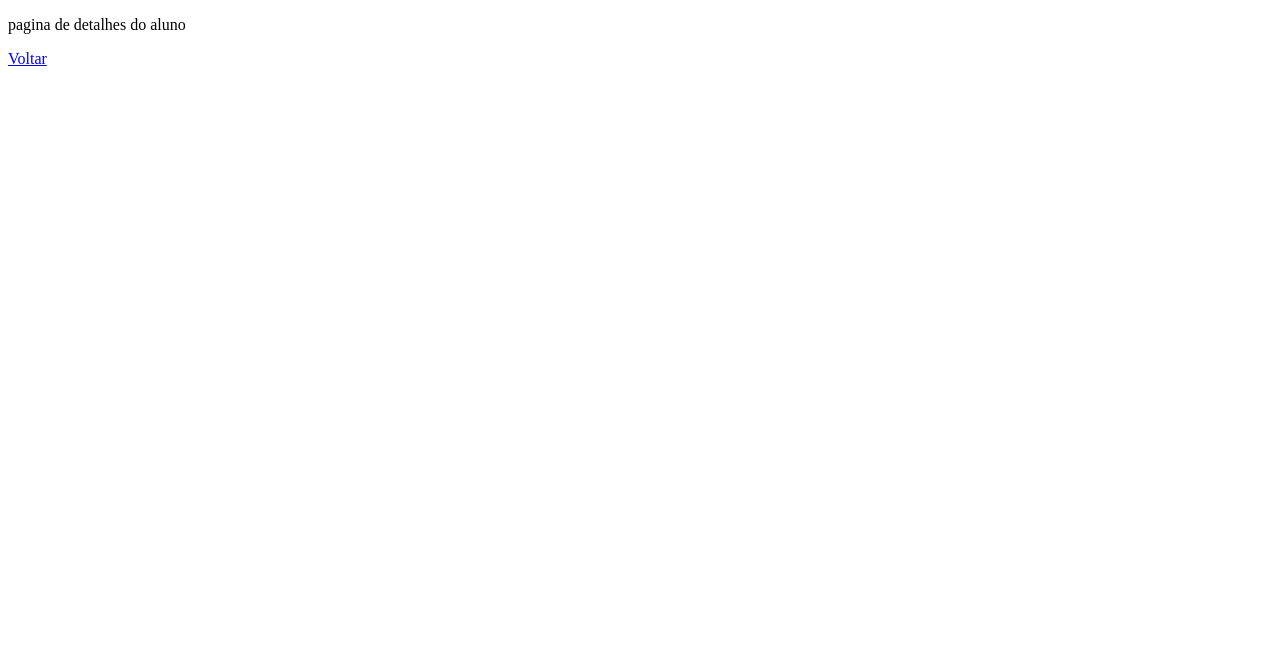
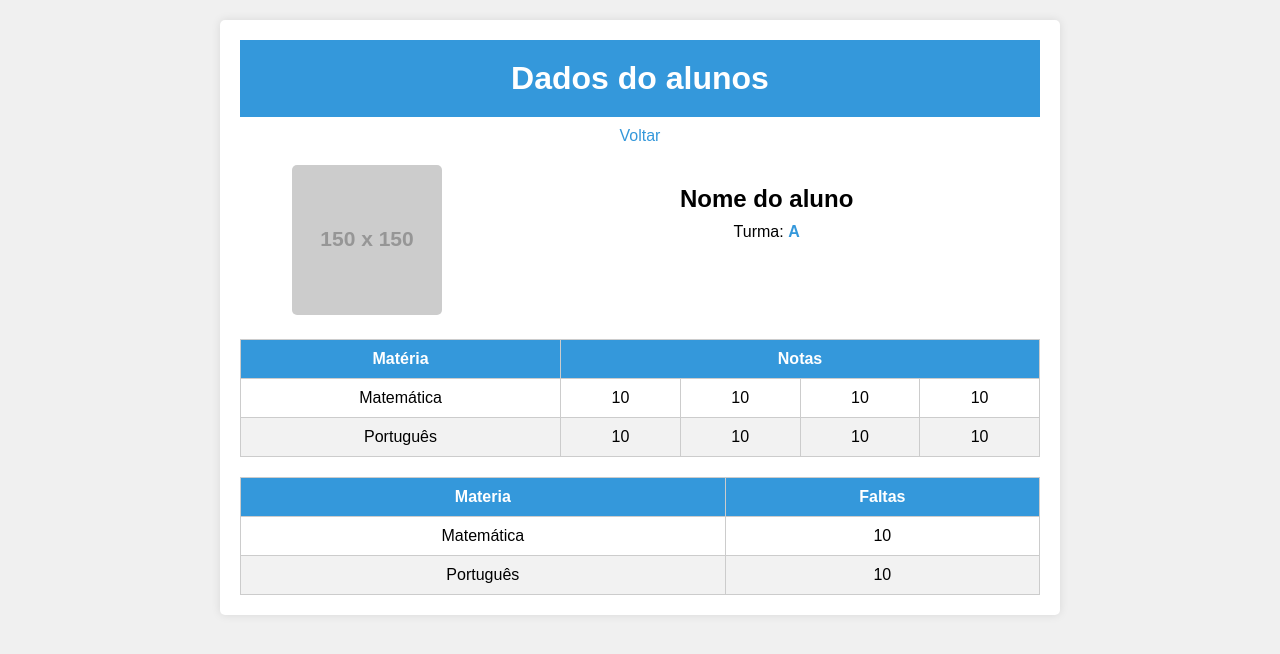
Before and after one commit to raphaelratuczne/curso-html-css-js, a website: page 12 parametros url/details.html in a window 1280 px wide. Drawn offline with Linux system fonts and the light colour scheme; placeholder pictures from the web are drawn by us.

Commit message:
detalhes parametros

```diff
--- a/12 parametros url/details.html
+++ b/12 parametros url/details.html
@@ -6,11 +6,60 @@
   <meta name="viewport" content="width=device-width, initial-scale=1.0">
   <title>Detalhes do aluno</title>
   <script src="dist/details.js" type="module"></script>
+  <link rel="stylesheet" href="css/styles.css">
 </head>
 
 <body>
-  <p>pagina de detalhes do aluno</p>
-  <a href="index.html">Voltar</a>
+  <div class="container">
+    <h1>Dados do alunos</h1>
+    <a class="voltar" href="index.html">Voltar</a>
+    <div class="detalhes">
+      <div class="foto">
+        <img src="https://via.placeholder.com/150" alt="Foto do aluno">
+      </div>
+      <div class="informacoes">
+        <h2 id="nome">Nome do aluno</h2>
+        <p id="turma">Turma: <span>A</span></p>
+      </div>
+    </div>
+    <table>
+      <tr>
+        <th>Matéria</th>
+        <th colspan="5">Notas</th>
+      </tr>
+      <tbody id="notas">
+        <tr>
+          <td>Matemática</td>
+          <td>10</td>
+          <td>10</td>
+          <td>10</td>
+          <td>10</td>
+        </tr>
+        <tr>
+          <td>Português</td>
+          <td>10</td>
+          <td>10</td>
+          <td>10</td>
+          <td>10</td>
+        </tr>
+      </tbody>
+    </table>
+    <table>
+      <tr>
+        <th>Materia</th>
+        <th>Faltas</th>
+      </tr>
+      <tbody id="faltas">
+        <tr>
+          <td>Matemática</td>
+          <td>10</td>
+        </tr>
+        <tr>
+          <td>Português</td>
+          <td>10</td>
+        </tr>
+      </tbody>
+    </table>
 </body>
 
 </html>
--- a/12 parametros url/sass/main.scss
+++ b/12 parametros url/sass/main.scss
@@ -110,4 +110,70 @@ body {
       color: #3498db;
     }
   }
+
+  // Estilo para o link "Voltar"
+  .voltar {
+    color: #3498db;
+    text-decoration: none;
+    margin-top: 10px;
+    display: inline-block;
+  }
+
+  // Estilo para o contêiner de detalhes
+  .detalhes {
+    display: flex;
+    margin-top: 20px;
+
+    // Estilo para o contêiner de foto
+    .foto {
+      flex: 1;
+
+      img {
+        max-width: 100%;
+        border-radius: 5px;
+      }
+    }
+
+    // Estilo para o contêiner de informações
+    .informacoes {
+      flex: 2;
+      padding: 0 20px;
+
+      h2 {
+        font-size: 24px;
+        margin-bottom: 10px;
+      }
+
+      p {
+        margin: 0;
+
+        span {
+          font-weight: bold;
+          color: #3498db;
+        }
+      }
+    }
+  }
+  // Estilo para as tabelas
+  table {
+    width: 100%;
+    margin-top: 20px;
+    border-collapse: collapse;
+
+    th,
+    td {
+      border: 1px solid #ccc;
+      padding: 10px;
+      text-align: center;
+    }
+
+    th {
+      background-color: #3498db;
+      color: #fff;
+    }
+
+    tr:nth-child(even) {
+      background-color: #f2f2f2;
+    }
+  }
 }
--- a/12 parametros url/src/details.ts
+++ b/12 parametros url/src/details.ts
@@ -1,3 +1,5 @@
+import { IAluno, ITurma } from "./types";
+
 console.log("href", window.location.href);
 console.log("protocol", window.location.protocol);
 console.log("host", window.location.host);
@@ -8,22 +10,6 @@ console.log("search", window.location.search);
 
 //! console.log("href", window.location.href.split("?")[1].split("&"));
 
-const values = window.location.search;
-const searchParams = new URLSearchParams(values);
-
-if (searchParams.has("id")) {
-  console.log("id", searchParams.get("id"));
-  const id = parseInt(searchParams.get("id")!);
-  getStudent(id);
-}
-
-async function getStudent(id: number) {
-  const resp = await fetch(`http://localhost:3500/lista-alunos/${id}`);
-  console.log("resp", resp);
-
-  const data = await resp.json();
-  console.log("data", data);
-}
 // if (searchParams.has("name")) {
 //   console.log("name", searchParams.get("name"));
 // }
@@ -31,12 +17,81 @@ async function getStudent(id: number) {
 //   console.log("class", searchParams.get("class"));
 // }
 
-//* crie a pagina de detalhes do aluno conforme o exemplo
-//* a pagina de detalhes do aluno deve carregar o id do aluno da url,
-//* consultar os detalhes desse aluno e exibir na tela
-//* crie um tratamento de erros para caso alguem coloque manualmente
-//* na url um id que não existe
-//? dica: use try catch ou verifique no "resp" se o status é 200 ou outro numero
+let listaTurmas: ITurma[] = [];
+let listaMaterias: any = {};
+let aluno: IAluno | null = null;
 
-//? https://http.cat/
-//? estude os codigos de erro
+async function getStudent(id: number) {
+  const resp = await fetch(`http://localhost:3500/lista-alunos/${id}`);
+  const data = await resp.json();
+  aluno = data;
+}
+
+async function getTurmas() {
+  const resp = await fetch("http://localhost:3500/lista-turmas");
+  const data = await resp.json();
+  listaTurmas = data;
+}
+
+async function getMaterias() {
+  const resp = await fetch("http://localhost:3500/lista-materias");
+  const data = await resp.json();
+  listaMaterias = data;
+}
+
+const values = window.location.search;
+const searchParams = new URLSearchParams(values);
+
+if (searchParams.has("id")) {
+  console.log("id", searchParams.get("id"));
+  const id = parseInt(searchParams.get("id")!);
+  Promise.all([getTurmas(), getMaterias(), getStudent(id)]).then(() => {
+    console.log(
+      "listaTurmas",
+      listaTurmas,
+      "listaMaterias",
+      listaMaterias,
+      "aluno",
+      aluno
+    );
+    document.querySelector("#nome")!.textContent = aluno!.nome;
+    const turma = listaTurmas.find((turma) => turma.id === aluno!.turma);
+    // trata "Turma X" para "Turma <span>X</span>"
+    const turmaHtml = turma!.name.replace(
+      /Turma (\w+)/,
+      "Turma <span>$1</span>"
+    );
+    document.querySelector("#turma")!.innerHTML = turmaHtml;
+
+    const notas = document.querySelector("#notas");
+    notas!.innerHTML = "";
+    for (const materia in aluno!.notas) {
+      const tr = document.createElement("tr");
+      const tdMateria = document.createElement("td");
+      tdMateria.innerText = listaMaterias[materia];
+      tr.appendChild(tdMateria);
+
+      for (const nota of aluno!.notas[materia]) {
+        const tdNota = document.createElement("td");
+        tdNota.innerText = String(nota);
+        tr.appendChild(tdNota);
+      }
+      notas!.appendChild(tr);
+    }
+
+    const faltas = document.querySelector("#faltas");
+    faltas!.innerHTML = "";
+    for (const materia in aluno!.faltas) {
+      const tr = document.createElement("tr");
+      const tdMateria = document.createElement("td");
+      tdMateria.innerText = listaMaterias[materia];
+      tr.appendChild(tdMateria);
+
+      const tdFalta = document.createElement("td");
+      tdFalta.innerText = String(aluno!.faltas[materia]);
+      tr.appendChild(tdFalta);
+
+      faltas!.appendChild(tr);
+    }
+  });
+}
--- a/12 parametros url/src/main.ts
+++ b/12 parametros url/src/main.ts
@@ -1,40 +1,4 @@
-interface ITurma {
-  id: number;
-  name: string;
-}
-
-interface INotas {
-  matematica: number[];
-  portugues: number[];
-  historia: number[];
-  geografia: number[];
-  fisica: number[];
-  quimica: number[];
-  linguas: number[];
-}
-
-interface IFaltas {
-  matematica: number;
-  portugues: number;
-  historia: number;
-  geografia: number;
-  fisica: number;
-  quimica: number;
-  linguas: number;
-}
-
-interface IAluno {
-  id: number;
-  nome: string;
-  turma: number;
-  notas: INotas;
-  faltas: IFaltas;
-}
-
-interface IFiltro {
-  id: string;
-  nome: string;
-}
+import { IAluno, IFiltro, ITurma } from "./types";
 
 const filtro: IFiltro = {
   id: "0",
@@ -137,7 +101,7 @@ function createPagination(totalCount: number, actualPage: number) {
     a.setAttribute("href", "#");
     a.textContent = String(i);
     if (i === actualPage) {
-      a.classList.add("active");
+      li.classList.add("active");
     } else {
       a.onclick = () => getStudents(filtro, i);
     }
```
Also changed, not shown: 12 parametros url/src/types.d.ts (added, +37 -0 lines), 12 parametros url/css/styles.css, 12 parametros url/dist/details.js, 12 parametros url/dist/main.js, 2 other files.
